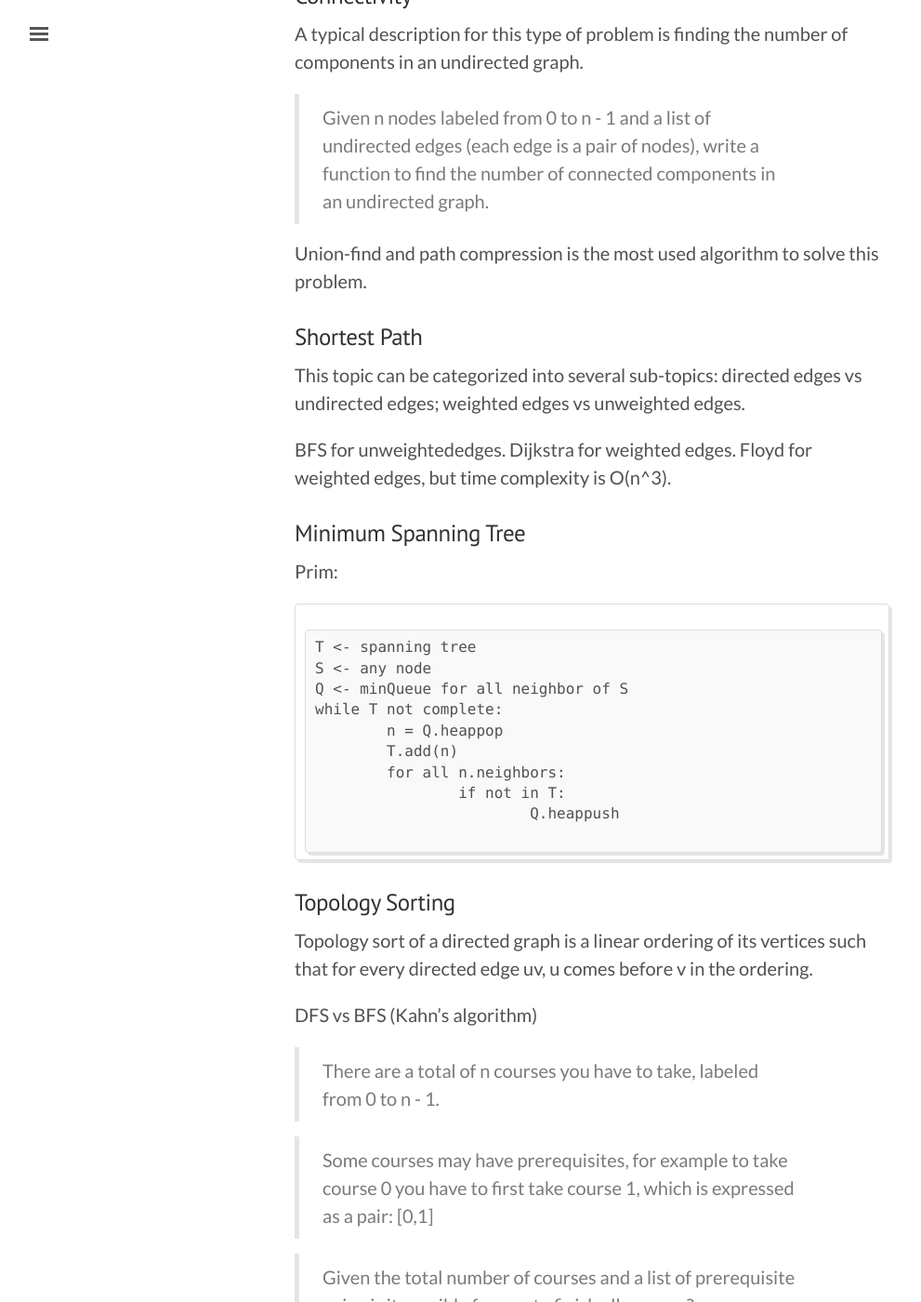
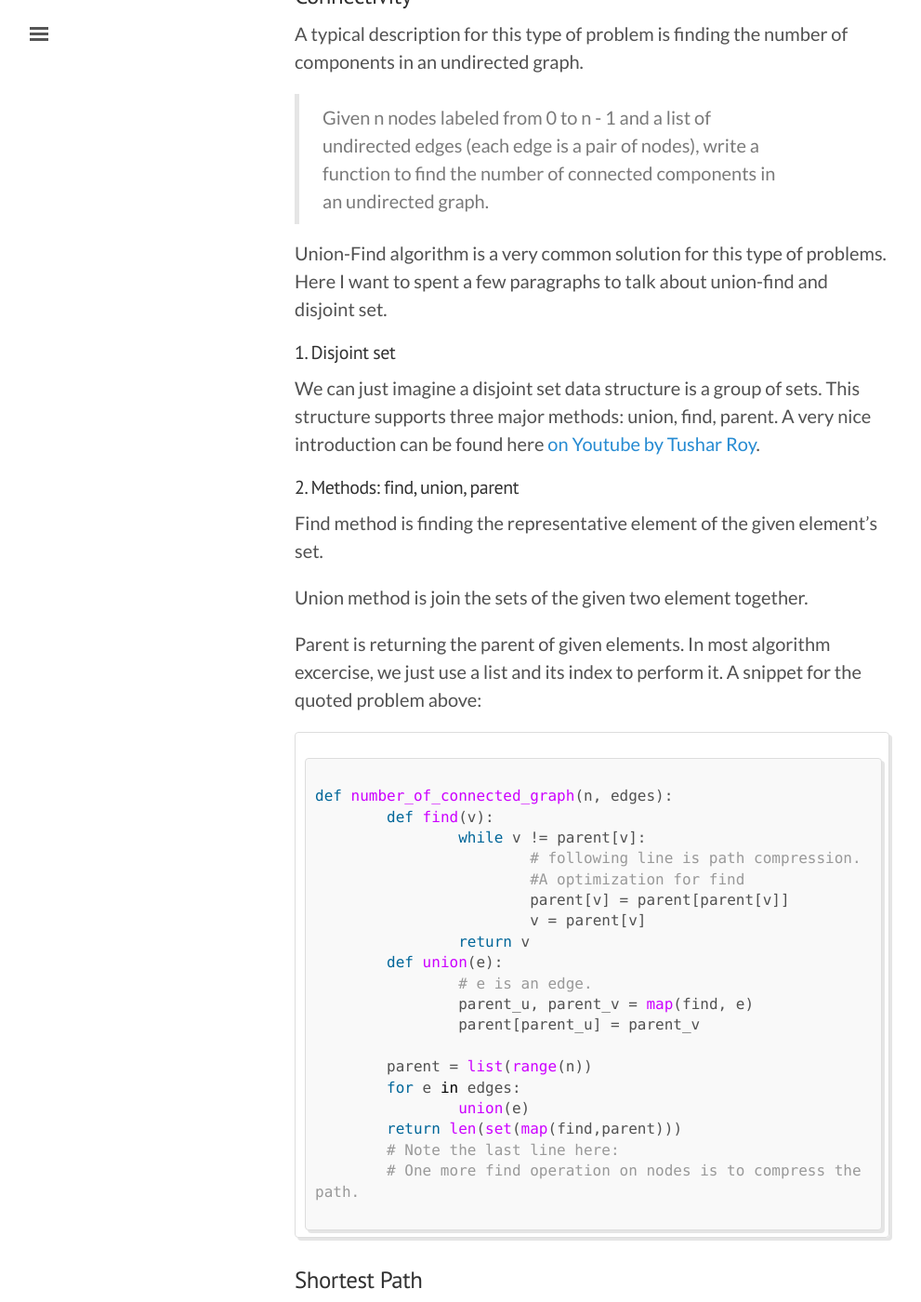
Before and after one commit to tengg/tengg.github.io, a Jekyll site: the page built from _posts/2016-10-02-graph.md, in a window 1280 px wide and 1400 px high, scrolled down 455 px. Shown: the whole window at 93% size, without its empty margins (3-994 px from the left). Built offline with Jekyll 4.4.1, drawn with Linux system fonts in a browser that asks for light colours; nearby versions of some CDN libraries; some web fonts are replaced; comment, search, counter and statistics services are not loaded.

Commit message:
unionfind

````diff
--- a/_posts/2016-10-02-graph.md
+++ b/_posts/2016-10-02-graph.md
@@ -22,7 +22,44 @@ A typical description for this type of problem is finding the number of componen
 
 > Given n nodes labeled from 0 to n - 1 and a list of undirected edges (each edge is a pair of nodes), write a function to find the number of connected components in an undirected graph.
 
-Union-find and path compression is the most used algorithm to solve this problem.
+Union-Find algorithm is a very common solution for this type of problems. Here I want to spent a few paragraphs to talk about union-find and disjoint set.
+
+##### 1. Disjoint set
+
+We can just imagine a disjoint set data structure is a group of sets. This structure supports three major methods: union, find, parent. A very nice introduction can be found here [on Youtube by Tushar Roy](https://www.youtube.com/watch?v=ID00PMy0-vE).
+
+##### 2. Methods: find, union, parent
+
+Find method is finding the representative element of the given element's set.
+
+Union method is join the sets of the given two element together.
+
+Parent is returning the parent of given elements. In most algorithm excercise, we just use a list and its index to perform it. A snippet for the quoted problem above:
+
+```python
+
+def number_of_connected_graph(n, edges):
+	def find(v):
+		while v != parent[v]:
+			# following line is path compression.
+			#A optimization for find
+			parent[v] = parent[parent[v]]
+			v = parent[v]
+		return v
+	def union(e):
+		# e is an edge.
+		parent_u, parent_v = map(find, e)
+		parent[parent_u] = parent_v
+
+	parent = list(range(n))
+	for e in edges:
+		union(e)
+	return len(set(map(find,parent)))
+	# Note the last line here:
+	# One more find operation on nodes is to compress the path.
+
+```
+
 
 ### Shortest Path
 
````
